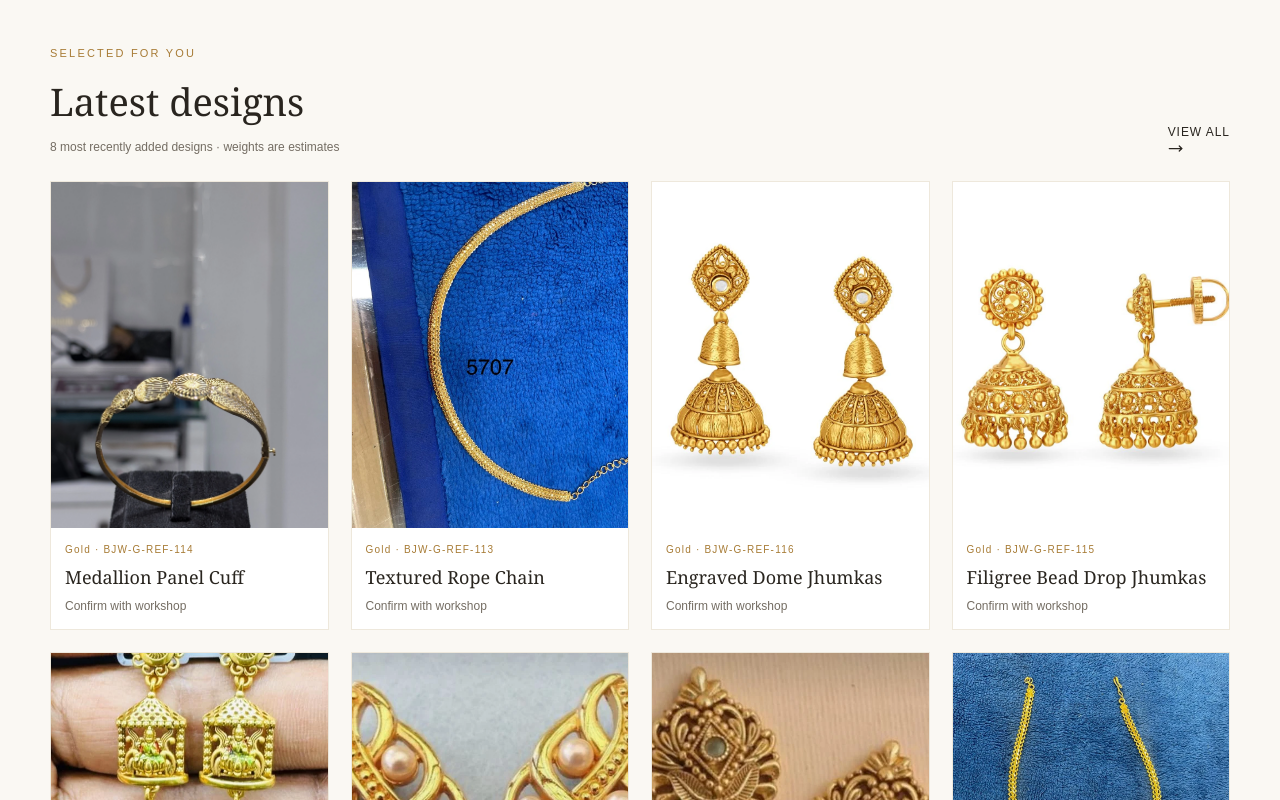
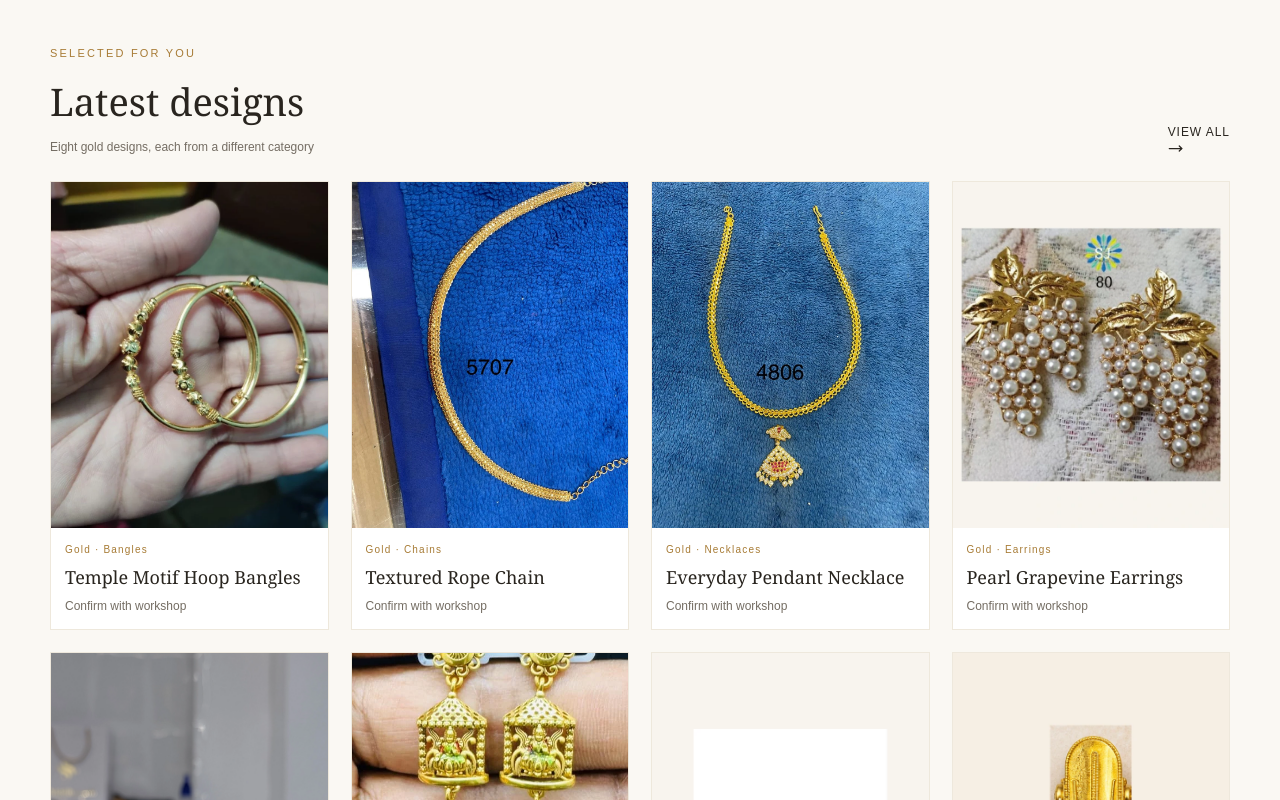
Before and after one commit to Gayathridevi006/Balaji_jewelworks, a Next.js app in the folder frontend/: page / in a window 1280 px wide. Shown: the part 1240-2040 px from the top of the page. Built offline with nearby package versions, Linux system fonts and the light colour scheme; no server answers.

Commit message:
Curate gold latest designs and add delivery estimate

```diff
--- a/frontend/app/page.tsx
+++ b/frontend/app/page.tsx
@@ -1,7 +1,7 @@
 import Link from 'next/link';
 import { ArrowRight, ArrowUpRight, MessageCircle, MoveRight } from 'lucide-react';
-import { api, imageUrl, whatsappLink } from '../lib/api';
-import { providedPhotoDesigns, sampleDesigns } from '../lib/sample-catalogue';
+import { imageUrl, whatsappLink } from '../lib/api';
+import { providedPhotoDesigns } from '../lib/sample-catalogue';
 import { standardCategoryNames } from '../lib/categories';
 
 type Item = {
@@ -10,22 +10,28 @@ type Item = {
   design_code: string;
   metal_type: string;
   category_id: string;
+  category_name?: string;
   slug: string;
   weight_range?: string;
   primary_image?: string;
   images?: { url: string }[];
 };
 
-async function getItems(): Promise<Item[]> {
-  try {
-    const response = await api<{ items: Item[] }>('/catalogue?limit=8');
-    if (!response.items.length) return sampleDesigns.slice(-8).reverse();
-    return [...providedPhotoDesigns.slice().reverse(), ...response.items]
-      .filter((item, index, all) => all.findIndex((candidate) => candidate.design_code === item.design_code) === index)
-      .slice(0, 8);
-  } catch {
-    return sampleDesigns.slice(-8).reverse();
-  }
+const latestGoldDesignCodes = [
+  'BJW-G-REF-104', // Bangles
+  'BJW-G-REF-113', // Chains
+  'BJW-G-REF-109', // Necklaces
+  'BJW-G-REF-133', // Earrings
+  'BJW-G-REF-114', // Bracelets
+  'BJW-G-REF-112', // Jhumkas
+  'BJW-G-REF-123', // Kids Jewellery
+  'BJW-G-REF-117', // Thali
+];
+
+function getItems(): Item[] {
+  return latestGoldDesignCodes
+    .map((code) => providedPhotoDesigns.find((item) => item.design_code === code))
+    .filter((item): item is (typeof providedPhotoDesigns)[number] => Boolean(item));
 }
 
 const collectionTiles = [
@@ -80,14 +86,14 @@ export default async function Home() {
           <div>
             <div className="eyebrow">Selected for you</div>
             <h2 className="serif" style={{ fontWeight: 400, fontSize: 38, margin: '12px 0 0' }}>Latest designs</h2>
-            <p style={{ fontSize: 12, color: '#746d63', margin: '8px 0 0' }}>8 most recently added designs · weights are estimates</p>
+            <p style={{ fontSize: 12, color: '#746d63', margin: '8px 0 0' }}>Eight gold designs, each from a different category</p>
           </div>
           <Link href="/catalogue" style={{ fontSize: 12, letterSpacing: '.08em', textTransform: 'uppercase', whiteSpace: 'nowrap' }}>View all <MoveRight size={15} style={{ verticalAlign: 'middle' }} /></Link>
         </div>
         {items.length ? <div className="grid-products">{items.map((item) => <Link key={item.id} href={`/catalogue/${item.slug}`} className="card">
           <img className="product-img" src={imageUrl(item.primary_image || item.images?.[0]?.url)} alt={item.name} />
           <div style={{ padding: 14 }}>
-            <div style={{ fontSize: 10, color: '#a77b35', letterSpacing: '.12em' }}>{item.metal_type} · {item.design_code}</div>
+            <div style={{ fontSize: 10, color: '#a77b35', letterSpacing: '.12em' }}>{item.metal_type} · {item.category_name || item.design_code}</div>
             <div className="serif" style={{ fontSize: 18, marginTop: 7 }}>{item.name}</div>
             {item.weight_range && <div style={{ fontSize: 12, color: '#746d63', marginTop: 6 }}>{item.weight_range}</div>}
           </div>
@@ -146,6 +152,7 @@ export default async function Home() {
         <div className="card" style={{ maxWidth: 860, margin: '22px auto 0', padding: '20px 24px', borderColor: '#d8c8ad', background: '#fbf8f1', textAlign: 'center' }}>
           <div className="eyebrow">A clear promise with every custom order</div>
           <p style={{ color: '#4f473b', lineHeight: 1.8, margin: '8px 0 0' }}>Every customised gold or silver order comes with its applicable item hallmark and purity details, so you can feel confident about what you receive.</p>
+          <p style={{ color: '#746d63', fontSize: 13, lineHeight: 1.7, margin: '8px 0 0' }}>Custom orders typically take 7–30 days. We’ll confirm the delivery timeline when you place your order.</p>
         </div>
       </section>
 
```
Also changed, not shown: frontend/app/catalogue/[slug]/page.tsx (+1 -1 lines).
